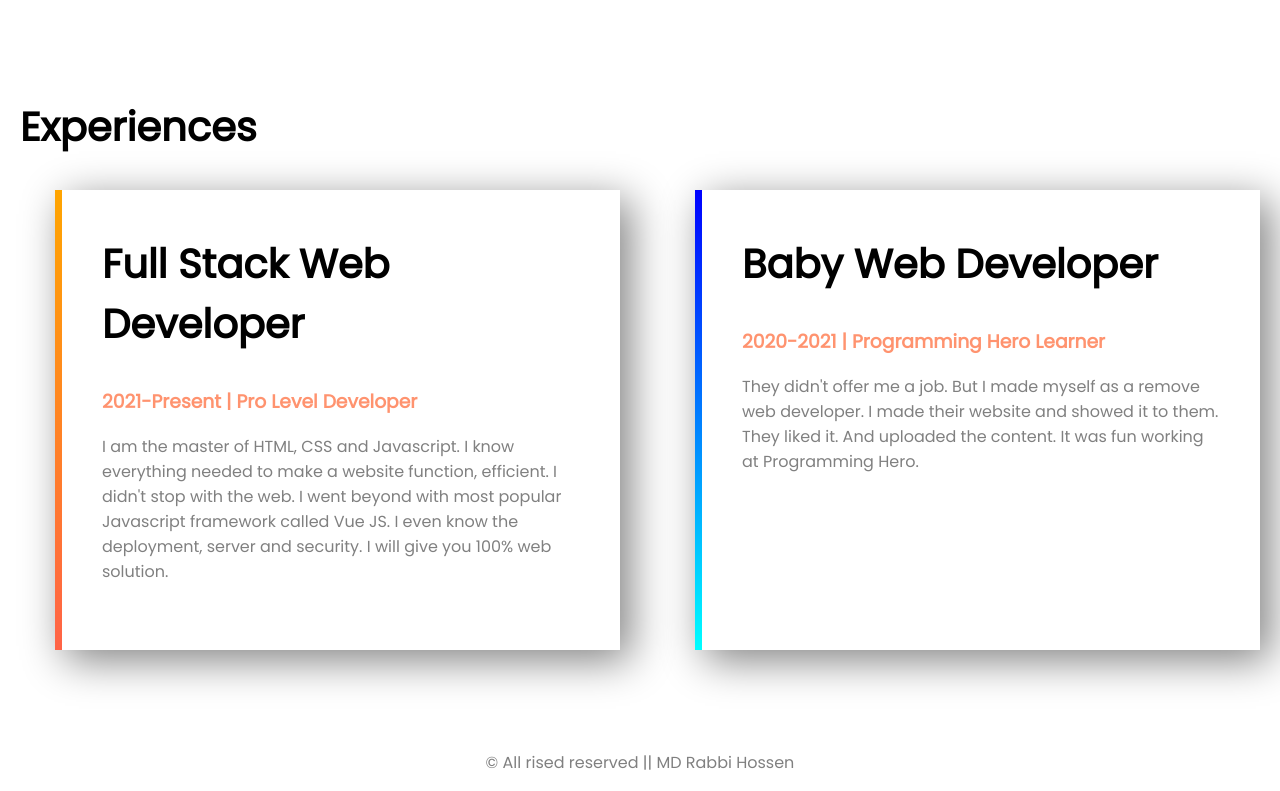
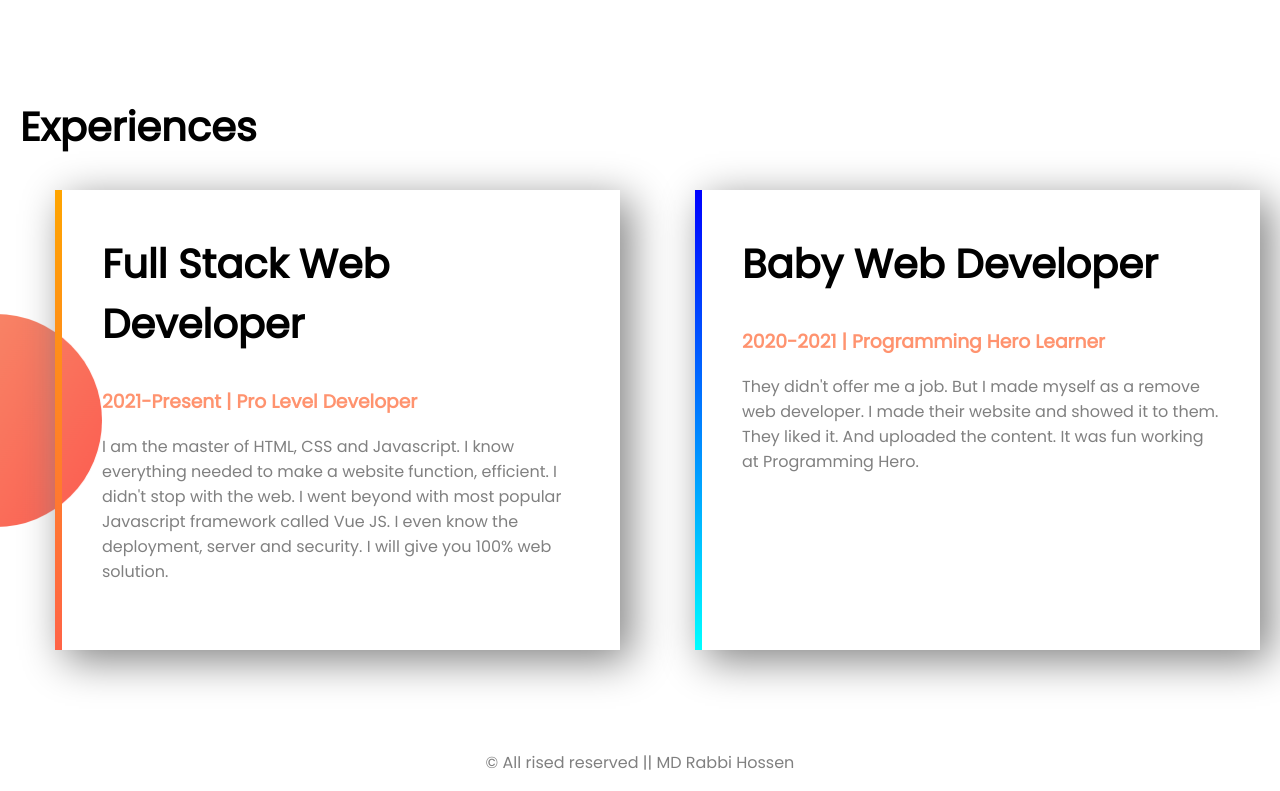
Before and after one commit to FazleyBin-Mahbub/Portfolio, a plain HTML site: page index.html in a window 1280 px wide. Shown: the part 1097-1888 px from the top of the page. Drawn offline with Linux system fonts and the light colour scheme.

Commit message:
Experience bg added

```diff
--- a/style.css
+++ b/style.css
@@ -101,7 +101,7 @@ body {
   display: flex;
   margin-bottom: 100px;
   justify-content: space-between;
-  background-image: url("/Module 4 Practice/Images/exp-bg.png");
+  background-image: url("/Portfolio/Images/exp-bg.png");
   background-repeat: no-repeat;
   background-position: -0.1em;
 }
```
